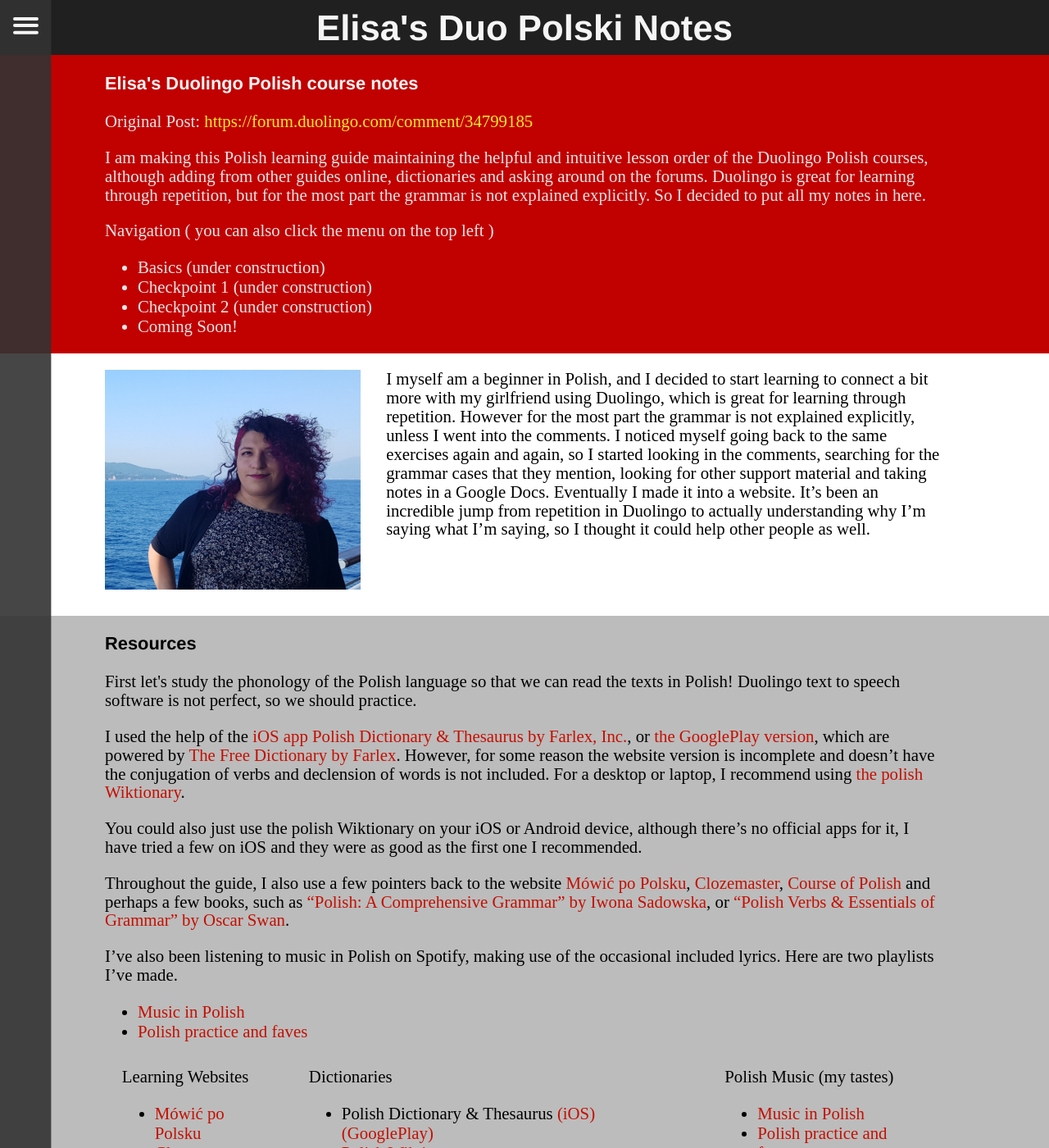
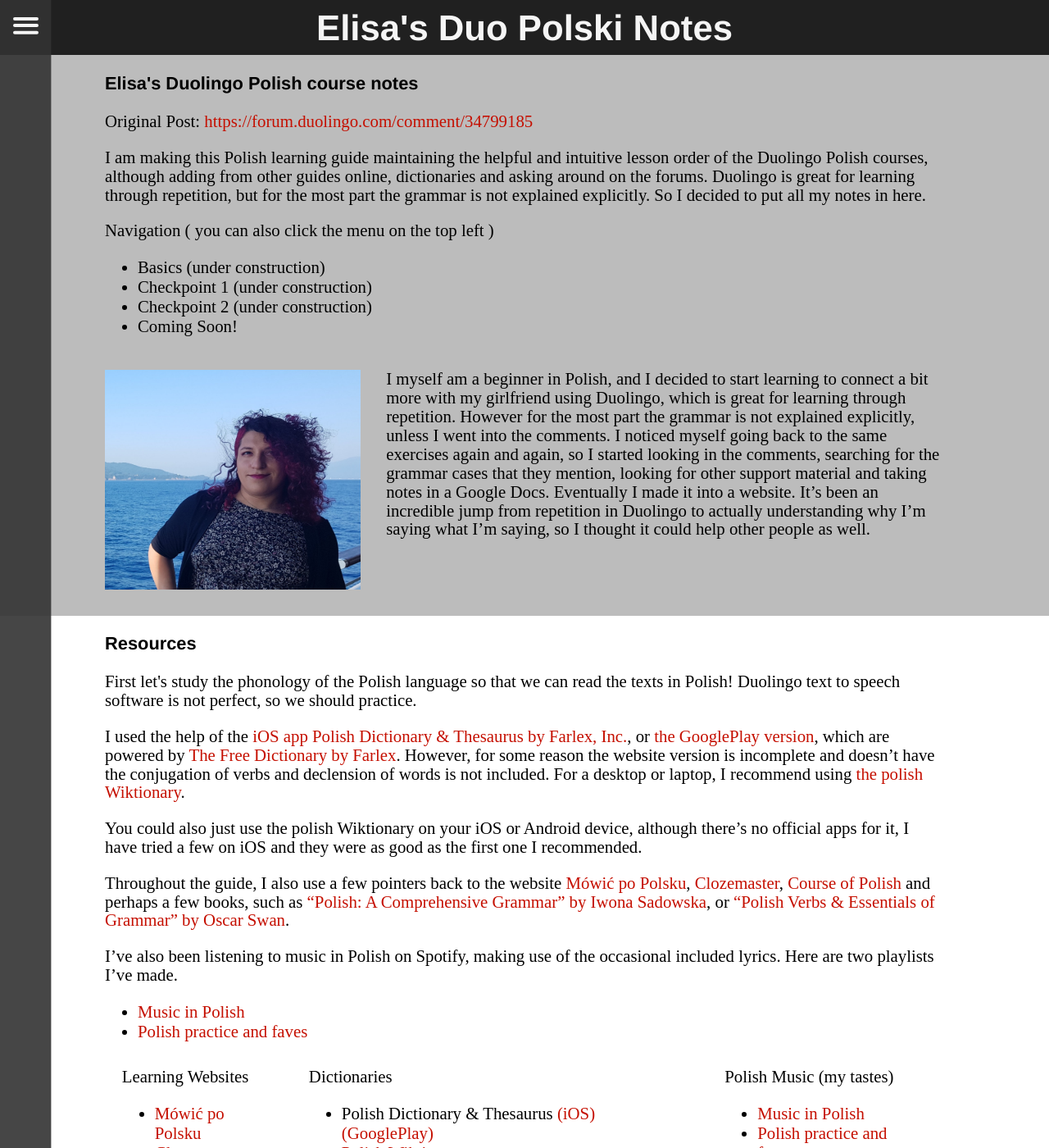
Before and after one commit to elisa-duo-polski/elisa-duo-polski.github.io, a Jekyll site: the page built from index.html, in a window 1280 px wide and 1400 px high. Shown: the whole window at 82% size. Built offline with Jekyll 4.4.1, drawn with Linux system fonts in a browser that asks for light colours.

Commit message:
Switching colors around of homepage

```diff
--- a/css/main.css
+++ b/css/main.css
@@ -405,7 +405,7 @@
     text-align:center;
     margin-right:1.5em;
     margin-bottom:2em;
-    border:0.1em solid #FFF;
+    /*border:0.1em solid #FFF;*/
     font-size:90%;
 }
 
--- a/index.html
+++ b/index.html
@@ -5,12 +5,14 @@
 
 <div class="blurb">
     <div class="header-bar">
+    <!-- <div class="emphasis2"> -->
         <h1 style="width:100%;text-align:center;display:block;">Elisa's Duo Polski Notes</h1>
         <!-- <h1 style="width:100%;text-align:center;display:block;">Język Polski</h1>
         <h1 style="width:100%;text-align:center;display:block;">Polish Language</h1> -->
     </div>
 
-    <div class="emphasis2">
+    <div class="emphasis1">
+    <!-- <div class="regular"> -->
         <h3> Elisa's Duolingo Polish course notes</h3>
         <p>Original Post: <a href="https://forum.duolingo.com/comment/34799185">https://forum.duolingo.com/comment/34799185</a></p>
 
@@ -28,14 +30,16 @@
         </ul>
     </div>
 
-    <div class="regular">
+    <!-- <div class="regular"> -->
+    <div class="emphasis1">
         <div style="display:inline">
         <img id="about_img" src="/assets/about_selfies/20200827_075114_Sado_wind.jpg" alt="Elisa">
         </div>
         <p>I myself am a beginner in Polish, and I decided to start learning to connect a bit more with my girlfriend using Duolingo, which is great for learning through repetition. However for the most part the grammar is not explained explicitly, unless I went into the comments. I noticed myself going back to the same exercises again and again, so I started looking in the comments, searching for the grammar cases that they mention, looking for other support material and taking notes in a Google Docs. Eventually I made it into a website. It’s been an incredible jump from repetition in Duolingo to actually understanding why I’m saying what I’m saying, so I thought it could help other people as well.</p>
     </div>
 
-    <div class="emphasis1">
+    <!-- <div class="emphasis1"> -->
+    <div class="regular">
         <h3> Resources </h3>
         <p>First let's study the phonology of the Polish language so that we can read the texts in Polish! Duolingo text to speech software is not perfect, so we should practice.</p>
 
@@ -77,6 +81,8 @@
             </div>
         </div>
     </div>
+    <!-- <div class="emphasis1"> -->
+    <div class="regular">
         <div class="poetry-gallery-container">
             <div class="poetry-gallery">
                 <p>Dedication song from Witcher 3: <a href="https://open.spotify.com/track/4cZZquNjdJcmIisiQuZivn?si=zCOow2ppQNSew-eVv5j14w">Wilcza zamieć (Priscilla's song - Wolven Storm)</a></p>
@@ -156,4 +162,5 @@
                 </div>
             </div>
         </div>
+    </div>
 </div><!-- /.blurb -->
```
Lines whose indentation alone changed are shown as unchanged.
